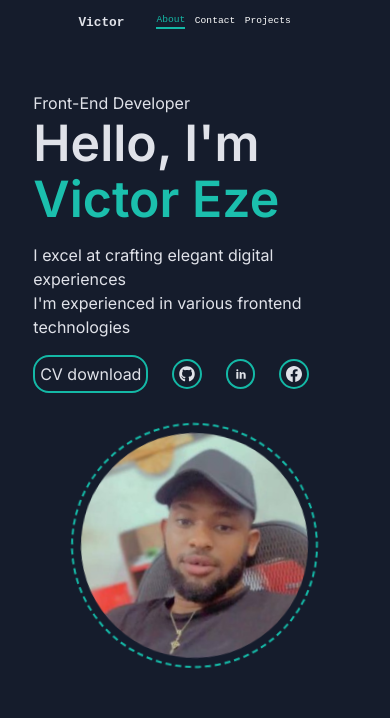
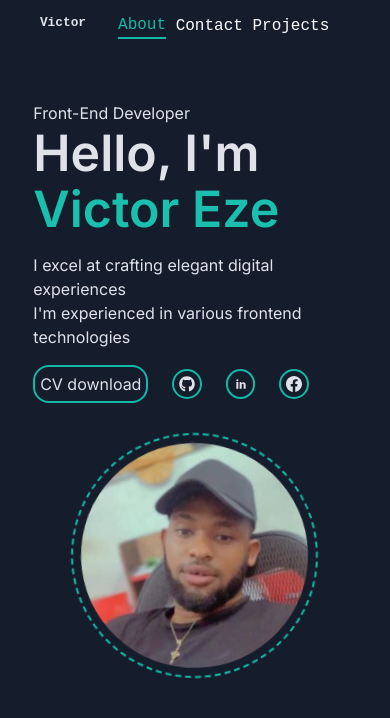
Before and after one commit to VictorKingsHub/victor_portfolio, a Next.js app: page / in a window 390 px wide. Shown: the top 718 px of the page. Built offline with nearby package versions, Linux system fonts and the light colour scheme.

Commit message:
working on hero

```diff
--- a/components/header/Navigation.module.css
+++ b/components/header/Navigation.module.css
@@ -39,7 +39,6 @@
 
     @media (max-width: 767px) {
         margin: 0.3rem;
-        font-size: .6rem;
     }
 }
 
@@ -51,7 +50,6 @@
 
     @media (max-width: 767px) {
         margin: 0.3rem;
-        font-size: .6rem;
     }
 
     @media (max-width: 767px) {
```
